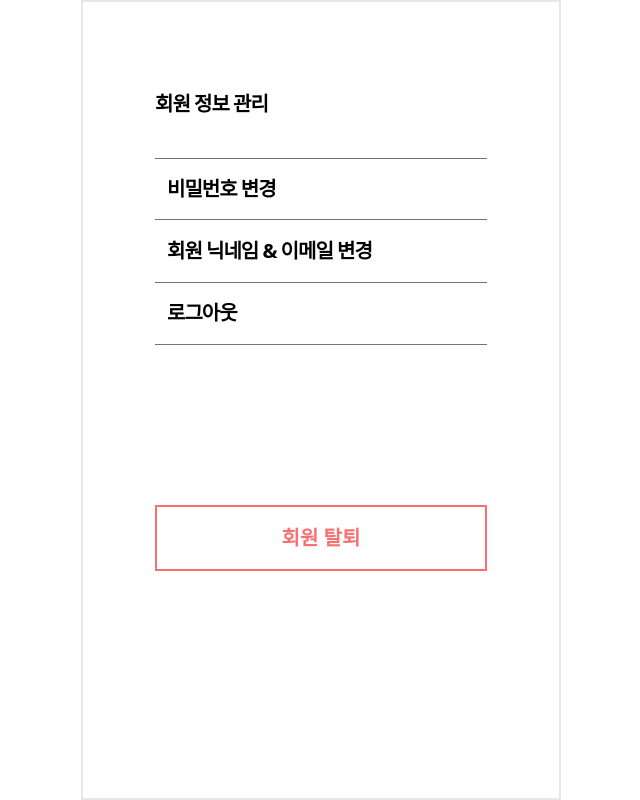
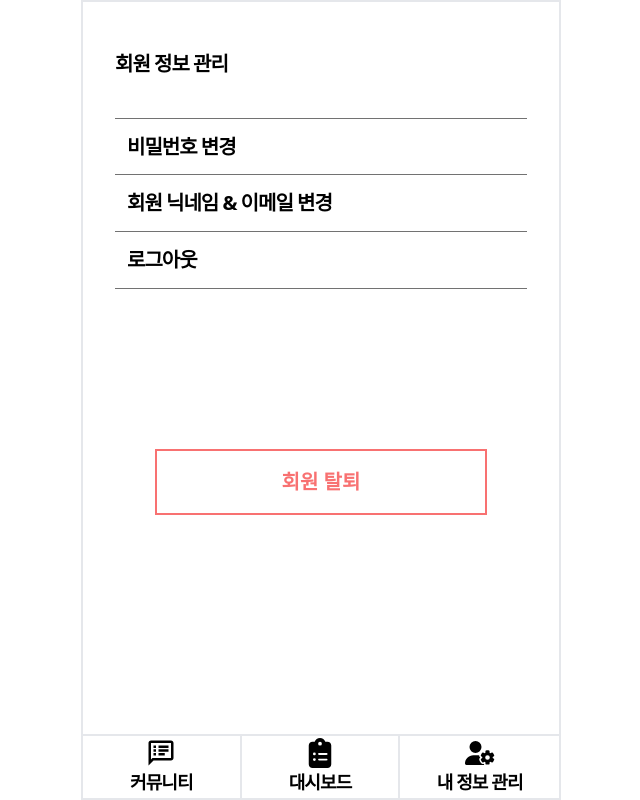
Before and after one commit to fat-pet/fatpet-client, a React (Vite) app: page /dashboard/editMember in a window 1280 px wide. Shown: the whole page, without its empty margins (319-959 px from the left). Built offline with nearby package versions, Linux system fonts and the light colour scheme; no server answers; sample sign-in values are in the browser's storage.

Commit message:
[fix] 레이아웃 수정

```diff
--- a/src/layouts/Basic-layout.tsx
+++ b/src/layouts/Basic-layout.tsx
@@ -3,8 +3,8 @@ import { Outlet } from "react-router-dom";
 
 export default function BasicLayout() {
     return (
-        <div className='max-w-[480px] border-2 w-full overflow-scroll scrollbar-hidden pt-12 px-8'>
-            <Outlet/>
+        <div className='max-w-[480px] border-2 w-full h-full overflow-scroll scrollbar-hidden pt-12 px-8'>
+                <Outlet/>
         </div>
     );
 }
--- a/src/layouts/Member-layout.tsx
+++ b/src/layouts/Member-layout.tsx
@@ -1,5 +1,7 @@
 import { useEffect } from "react";
-import { Outlet, useNavigate } from "react-router-dom";
+import { Link, Outlet, useNavigate } from "react-router-dom";
+import { FaClipboardList, FaUserGear  } from 'react-icons/fa6'
+import { MdOutlineSpeakerNotes } from "react-icons/md";
 
 export default function MemberLayout() {
     const token = localStorage.getItem('token')
@@ -14,8 +16,21 @@ export default function MemberLayout() {
     },[])
 
     return (
-        <div className='max-w-[480px] border-2 w-full overflow-scroll scrollbar-hidden pt-12 px-8'>
-            <Outlet/>
+        <div className='max-w-[480px] border-2 w-full h-full '>
+            <div className="h-layout-main pt-12 px-8 overflow-auto scrollbar-hidden">
+                <Outlet/>
+            </div>
+            <div className="h-layout-footer border-t-2 w-full flex justify-between font-bold  tracking-tighter xxsm:text-lg">
+                <Link to='board' className="flex flex-col items-center justify-center w-1/3 border-r-2">
+                    <MdOutlineSpeakerNotes className="text-2xl xxsm:text-3xl"/> 커뮤니티
+                </Link>
+                <Link to='/dashboard' className="flex flex-col items-center justify-center w-1/3 border-r-2">
+                    <FaClipboardList className="text-2xl xxsm:text-3xl"/>대시보드
+                </Link>
+                <Link to='/dashboard/editMember' className="flex flex-col items-center justify-center w-1/3">
+                    <FaUserGear className="text-2xl xxsm:text-3xl"/> 내 정보 관리
+                </Link>
+            </div>
         </div>
     );
 }
--- a/src/pages/DashBoard.tsx
+++ b/src/pages/DashBoard.tsx
@@ -51,12 +51,12 @@ export default function DashBoard() {
             : <PetNotStatus/>}
             </div>
             {pet &&
-                <div className="w-full h-1/7">
+                <div className="w-full h-1/6 flex items-center">
                 <Diagnose/>
                 </div>
             }
             {pet &&
-                <div className="w-full h-1/3 mt-16">
+                <div className="w-full h-3/5 flex flex-col justify-center">
                     <span>펫 변화 추이</span>
                     <span className="text-sm text-gray-400">(최근 3회)</span>
                     <ColumnBar name1='kg' data1={datas.map((item)=>item.kg)}name2='BCS' data2={datas.map((item)=>item.BCS)}/>
--- a/src/pages/EditMember.tsx
+++ b/src/pages/EditMember.tsx
@@ -20,9 +20,9 @@ export default function EditMember() {
 
     return (
         <div className={`w-full h-full relative  ${openNick || openResign ? 'bg-black bg-opacity-50': ''}`}>
-            <p className="text-xl font-bold tracking-tighter p-10">회원 정보 관리</p>
+            <p className="text-xl font-bold tracking-tighter pb-10">회원 정보 관리</p>
 
-            <div className="h-1/4 flex flex-col justify-between  z-10 px-10">
+            <div className="h-1/4 flex flex-col justify-between z-10">
                 <p className={`${style} , border-t`}>비밀번호 변경</p>
                 <p onClick={()=>setOpenNick(true)} className={style}>회원 닉네임 & 이메일 변경</p>
                 <p onClick={()=>handleLogout()} className={style}>로그아웃</p>
--- a/tailwind.config.js
+++ b/tailwind.config.js
@@ -9,6 +9,10 @@ module.exports = {
         'xxsm' : '400px',
         'xsm' : '420px',
         'sm': '480px',
+      },
+      height:{
+        'layout-main' : '92%',
+        'layout-footer' : '8%'
       }
     },
   },
```
